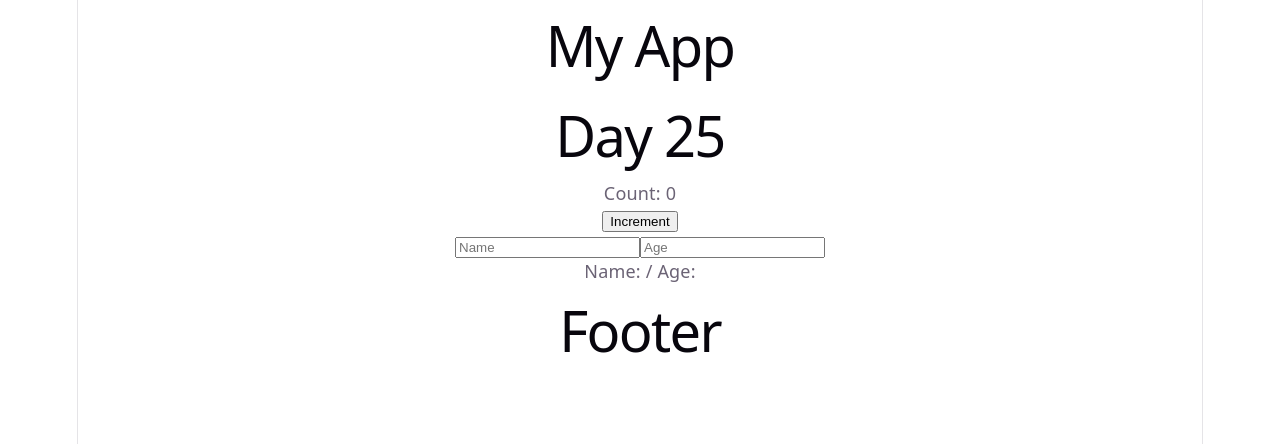
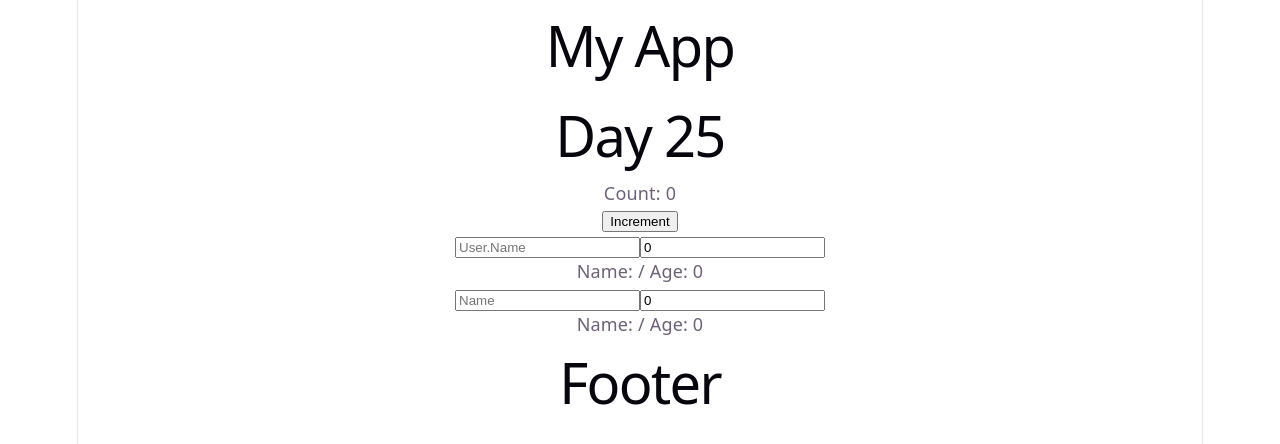
Before and after one commit to GoodPineApple/oz-react, a React (Vite) app: page / in a window 1280 px wide. Shown: the top 444 px of the page. Built offline with nearby package versions, Linux system fonts and the light colour scheme.

Commit message:
day25 UserForm2

```diff
--- a/src/day25/user-form/UserForm.jsx
+++ b/src/day25/user-form/UserForm.jsx
@@ -2,9 +2,36 @@ import { useState } from "react";
 
 const UserForm = () => {
   const [name, setName] = useState("");
-  const [age, setAge] = useState("");
+  const [age, setAge] = useState(0);
+  const [user, setUser] = useState({ name: "", age: 0 });
+
   return (
     <div>
+      <input
+        type="text"
+        placeholder="User.Name"
+        value={user.name}
+        onChange={(e) =>
+          setUser({
+            ...user,
+            name: e.target.value,
+          })
+        }
+      />
+      <input
+        type="number"
+        placeholder="User.Age"
+        value={user.age}
+        onChange={(e) =>
+          setUser({
+            ...user,
+            age: e.target.value,
+          })
+        }
+      />
+      <p>
+        Name: {user.name} / Age: {user.age}
+      </p>
       <input
         type="text"
         placeholder="Name"
```
